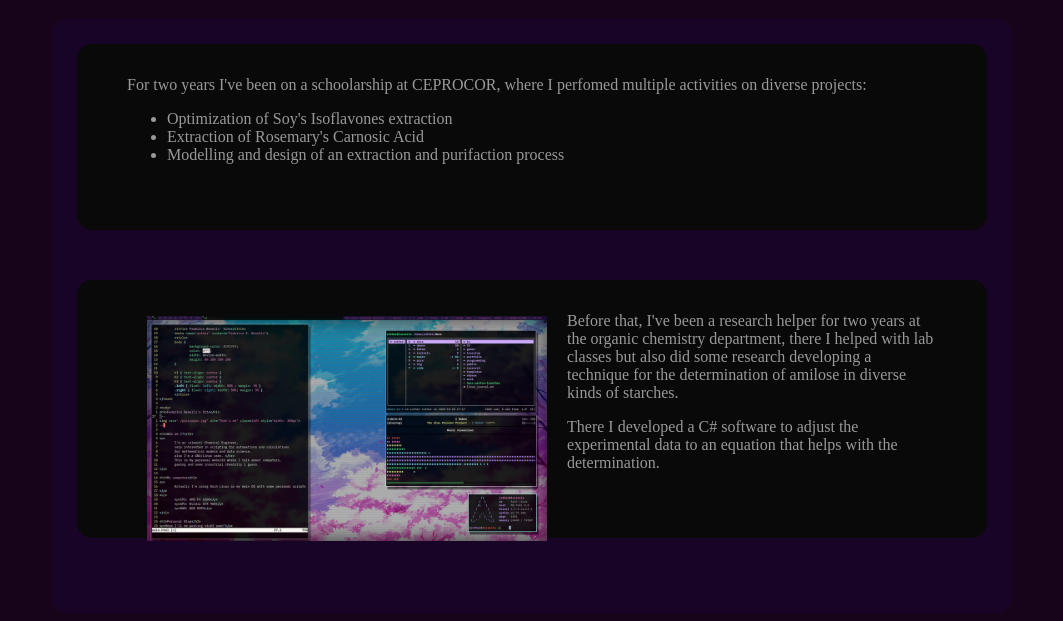
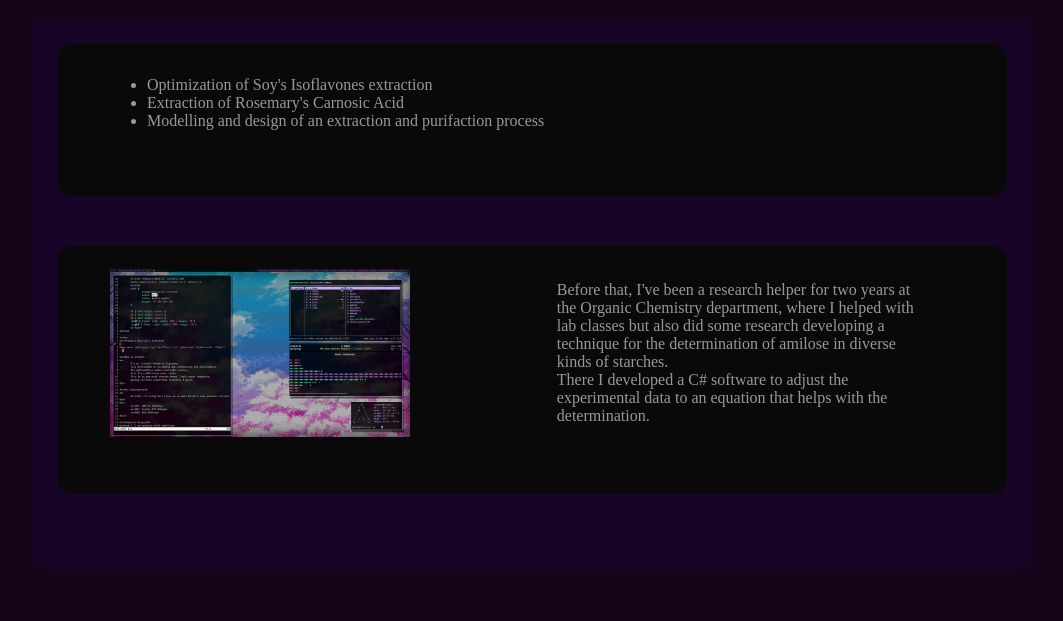
Before and after one commit to fedebenelli/fedebenelli.github.io, a plain HTML site: page research/rsrch.html in a window 1280 px wide. Shown: the part 189-810 px from the top of the page, without its empty margins (108-1171 px from the left). Drawn offline with Linux system fonts and the light colour scheme.

Commit message:
fixed style

```diff
--- a/research/rsrch.html
+++ b/research/rsrch.html
@@ -1,5 +1,4 @@
 <!DOCTYPE HTML>
-
 <html>
 	<head>
 		<title> Federico Benelli: Research </title>
@@ -16,24 +15,30 @@
 		</div>
 		<hr/>
 
-		<h1>My research</h1>
+		<h1>Research</h1>
+
 		<div class="content">
-		<div class="even">
-			<p>For two years I've been on a schoolarship at CEPROCOR, where I perfomed multiple activities on diverse projects:</p>
+		<section class="even">
 		<ul>
 		<li>Optimization of Soy's Isoflavones extraction</li>
 		<li>Extraction of Rosemary's Carnosic Acid</li>
 		<li>Modelling and design of an extraction and purifaction process</li>
 		</ul>
-		</div>
-		<div class="odd">
-		<img src="pics/placeholder.png">
-		<p>Before that, I've been a research helper for two years at the organic chemistry department,
-		there I helped with lab classes but also did some research developing a technique for the determination
-		of amilose in diverse kinds of starches.</p>
-		<p>There I developed a C# software to adjust the experimental data to an equation that helps with the determination.</p>
-		</div>
+		</section>
 
+		<section class="odd">
+		<table>
+		<td>
+		<img class="pic" src="pics/placeholder.png">
+		<td>
+		<p class"par">
+		Before that, I've been a research helper for two years at the Organic Chemistry department,
+		where I helped with lab classes but also did some research developing a technique for the determination
+		of amilose in diverse kinds of starches. <br>
+		There I developed a C# software to adjust the experimental data to an equation that helps with the determination.
+		</p>
+		</table>
+		</section>
 	</div>
 	</body>
 </html>
--- a/style.css
+++ b/style.css
@@ -1,14 +1,4 @@
-:root {/*
-	--color0	: #191919;
-	--color1	: #8A7AFF;
-	--color2	: #E672E0;
-	--color3	: #FF7BBA;
-	--color4	: #FF9799;
-	--color5	: #FFDF8F;
-	--color6	: #FFFFAD;
-	--color7	: #20FA7B;
-	--color8	: #67ff83;*/
-
+:root {
 	--color0	: #180426;
 	--color1	: #18041A;
 	--color2	: #010101;
@@ -22,9 +12,8 @@
 	--bradius	: 15px;
 	--contentpad	: 25px;
 	--textpad	: 50px;
-	--bodywidth	: 75%;
+	--bodywidth	: 1000px;
 }
-
 
 body {
 	background	: var(--color1);
@@ -81,17 +70,11 @@ p { color: var(--color6);}
 	background-color: var(--color0);
 }
 
-.pic {
-	min-width	: 300px;
-	max-width	: 50%;
-	display		: block;
-	margin-left	: auto;
-	margin-right	: auto;
-}
-
 .even, .odd  {
 	/*min-height	: 225px;*/
-	text-align	: left;
+	display		: block;
+	width		: auto;
+	height		: auto;
 	background-color: var(--color3);
 	border-radius	: var(--bradius);
 	padding-left	: var(--textpad);
@@ -101,21 +84,42 @@ p { color: var(--color6);}
 	margin-bottom	: var(--textpad);
 }
 
+.pic {
+	min-width	: 300px;
+	max-width	: 15%;
+	margin-left	: auto;
+	margin-right	: auto;
+	text-align	: right;
+	float		: left;
+}
 
-.even img  {
-	padding-top	: 5em;
+.img2  {
+	padding		: 0.25rem;
+	border-radius	: 0.25rem;
+	width		: 30%;
+	height		: 50%;
+	float		: left;
+}
+
+.par{
+/*	padding-top	: 5em;
 	padding-bottom	: 5em;
-	float		: right;
 	max-width	: 400px;
 	max-height	: 225px;
-	padding		: 20px;
+	padding		: 5em;
+	font-size	: auto;
+	line-height	: 25px;
+	float		: left;*/
 }
 
-.odd img {
-	padding-top	: 5em;
-	padding-bottom	: 5em;
-	float		: left;
-	max-width	: 400px;
-	max-height	: 225px;
-	padding		: 20px;
+.even {
+	text-align	: left;
 }
+
+.odd {
+	text-align	: left;
+}
+
+table, td {
+	padding-right: 1em;
+}
```
Also changed, not shown: index.html (+15 -11 lines). Lines whose indentation alone changed are shown as unchanged.
